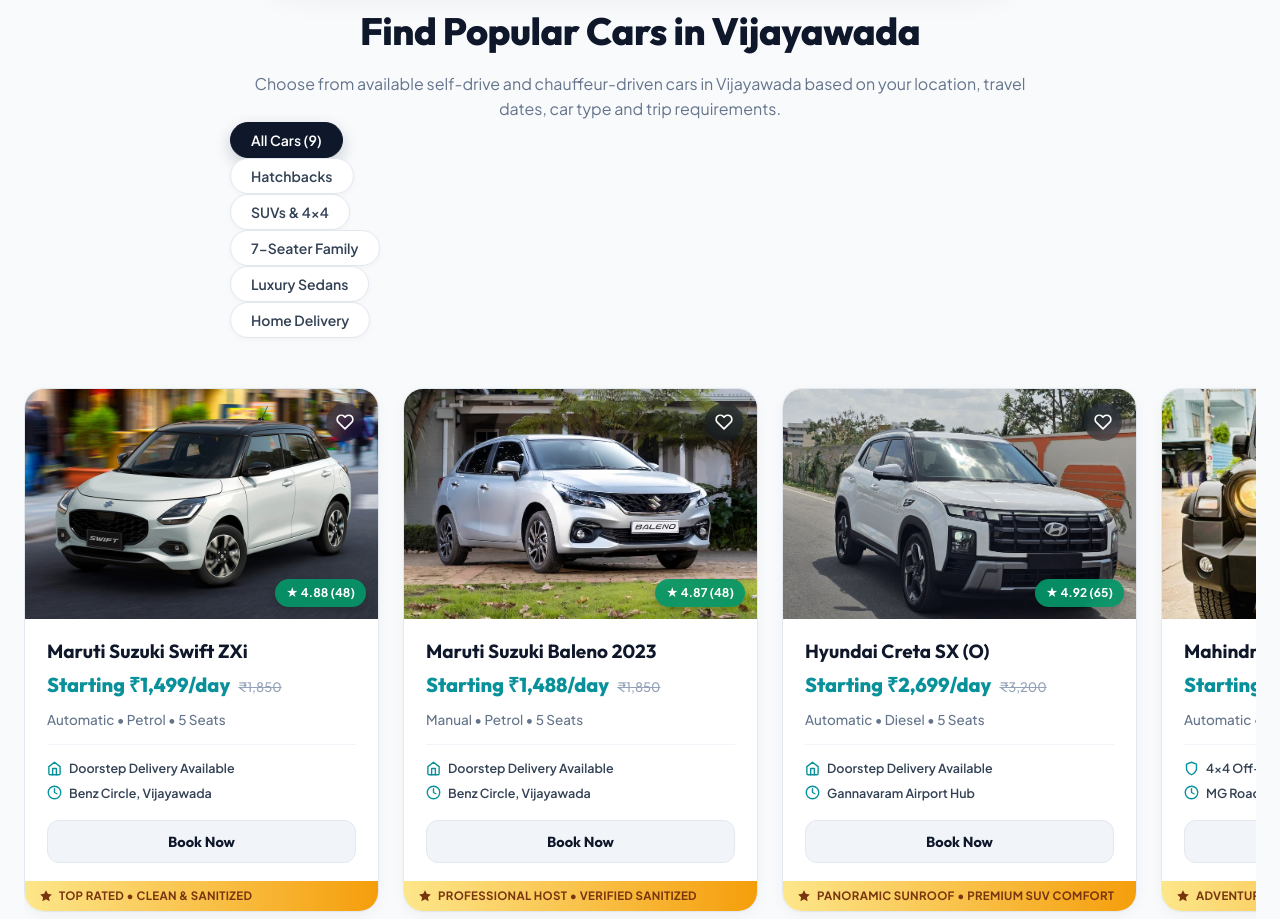
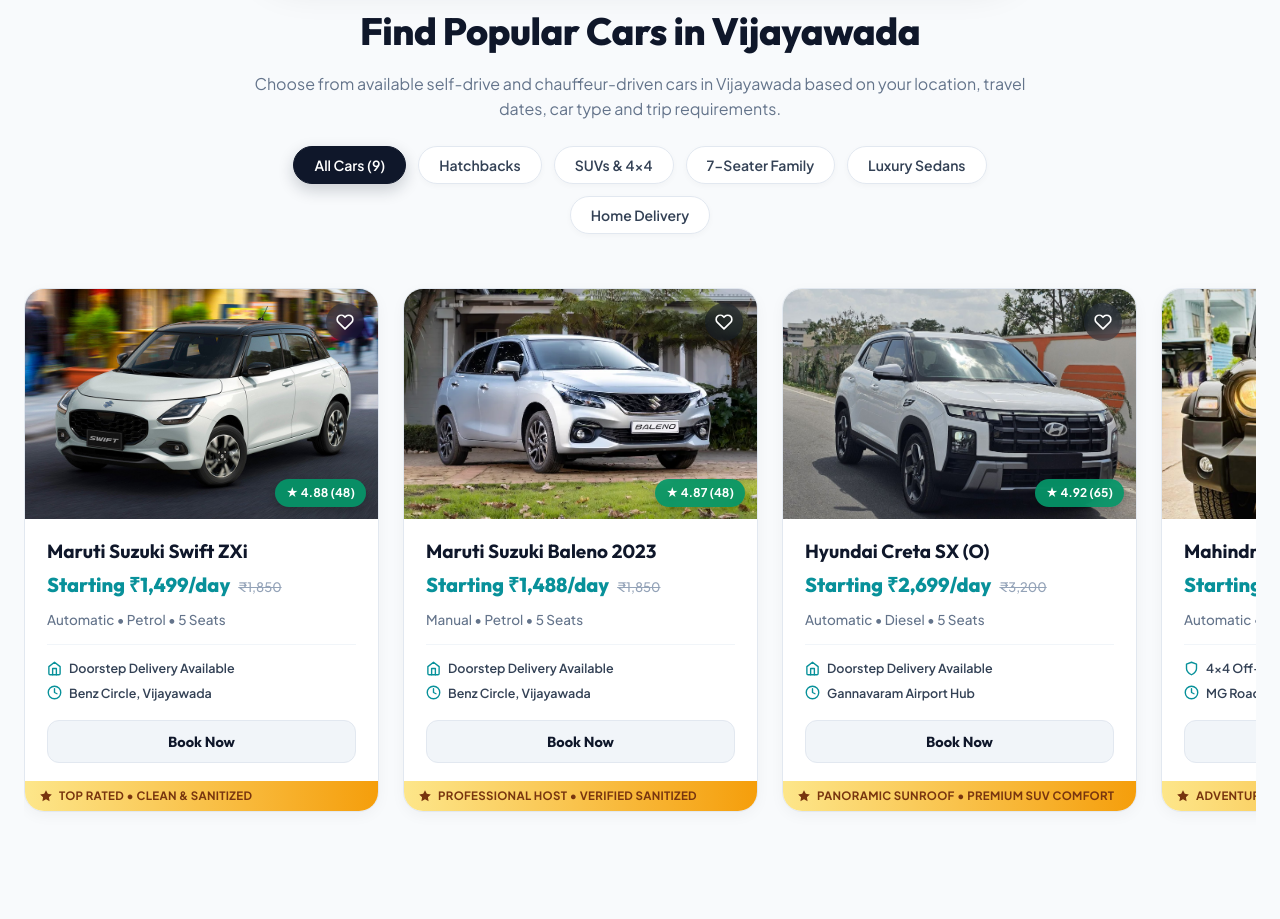
Before and after one commit to Venky9959-code/bezawada-car-rentals, a plain HTML site: page index.html in a window 1280 px wide. Shown: the part 898-1817 px from the top of the page. Drawn offline with Linux system fonts and the light colour scheme; a web font is replaced by a local one.

Commit message:
Fix category filter pills alignment to horizontal centered row

```diff
--- a/cars_booking.css
+++ b/cars_booking.css
@@ -500,19 +500,22 @@ input[type="datetime-local"].field-input::-webkit-calendar-picker-indicator:hove
 }
 
 /* Filter Pills Container */
-.filter-pills-bar {
+.filter-pills-bar,
+.filter-pills-row {
     display: flex;
     align-items: center;
     justify-content: center;
     flex-wrap: wrap;
-    gap: 10px;
+    gap: 12px;
+    margin-top: 24px;
     margin-bottom: 38px;
+    width: 100%;
 }
 
 .filter-pill {
     background: #FFFFFF;
     border: 1.5px solid var(--slate-200);
-    padding: 8px 20px;
+    padding: 9px 20px;
     border-radius: var(--radius-pill);
     font-family: var(--font-body);
     font-size: 14px;
@@ -520,10 +523,12 @@ input[type="datetime-local"].field-input::-webkit-calendar-picker-indicator:hove
     color: var(--slate-700);
     cursor: pointer;
     transition: all 0.25s ease;
-    display: flex;
-    align-items: center;
+    display: inline-flex;
+    align-items: center;
+    justify-content: center;
     gap: 6px;
     box-shadow: 0 2px 6px rgba(15, 23, 42, 0.03);
+    white-space: nowrap;
 }
 
 .filter-pill:hover {
--- a/index.html
+++ b/index.html
@@ -308,7 +308,7 @@
         <p>Choose from available self-drive and chauffeur-driven cars in Vijayawada based on your location, travel dates, car type and trip requirements.</p>
 
         <!-- Category Filter Pills -->
-        <div class="filter-pills-row" role="tablist">
+        <div class="filter-pills-bar filter-pills-row" role="tablist">
           <button class="filter-pill active" data-category="all" type="button">All Cars (9)</button>
           <button class="filter-pill" data-category="hatchback" type="button">Hatchbacks</button>
           <button class="filter-pill" data-category="suv" type="button">SUVs &amp; 4x4</button>
```
